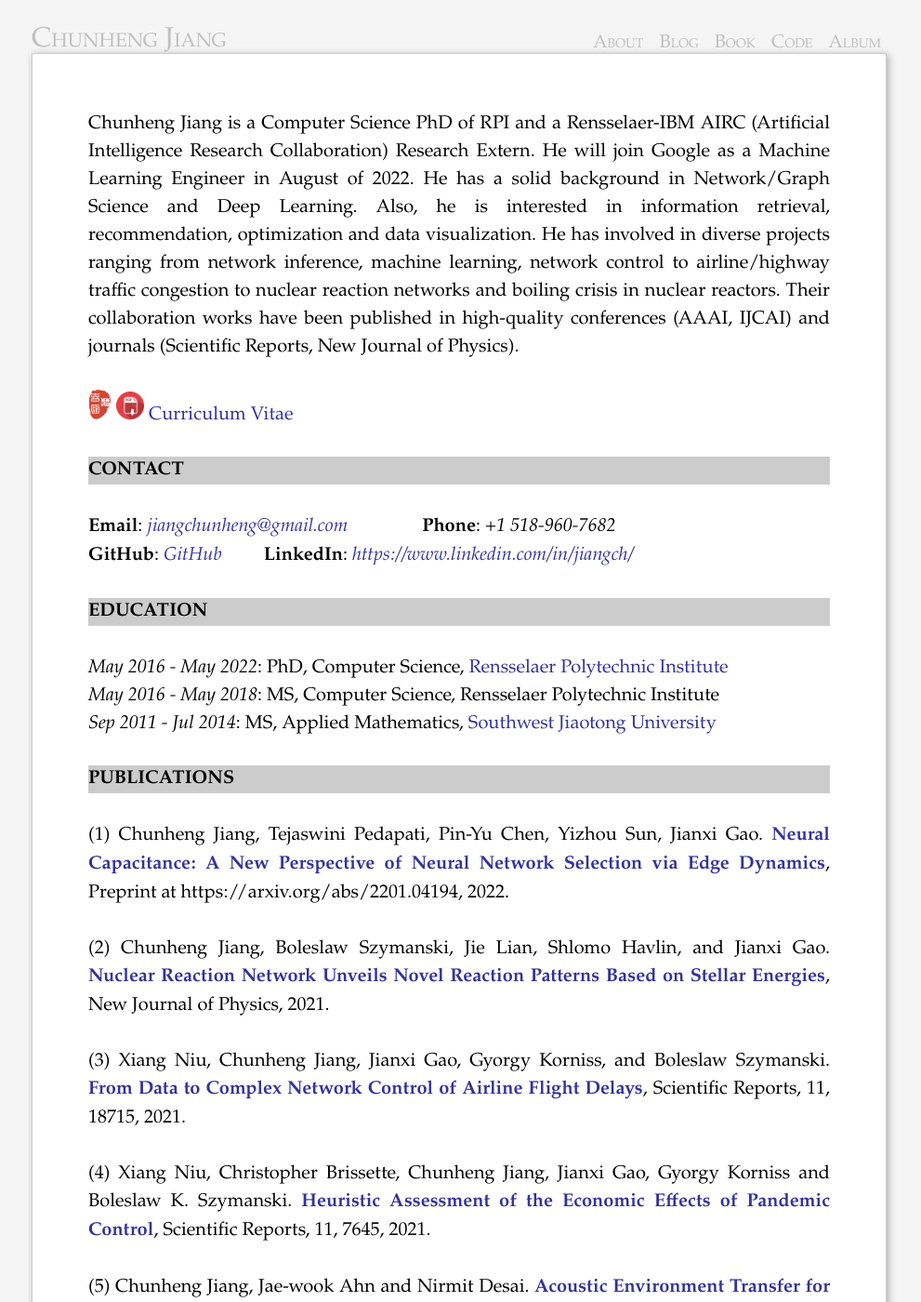
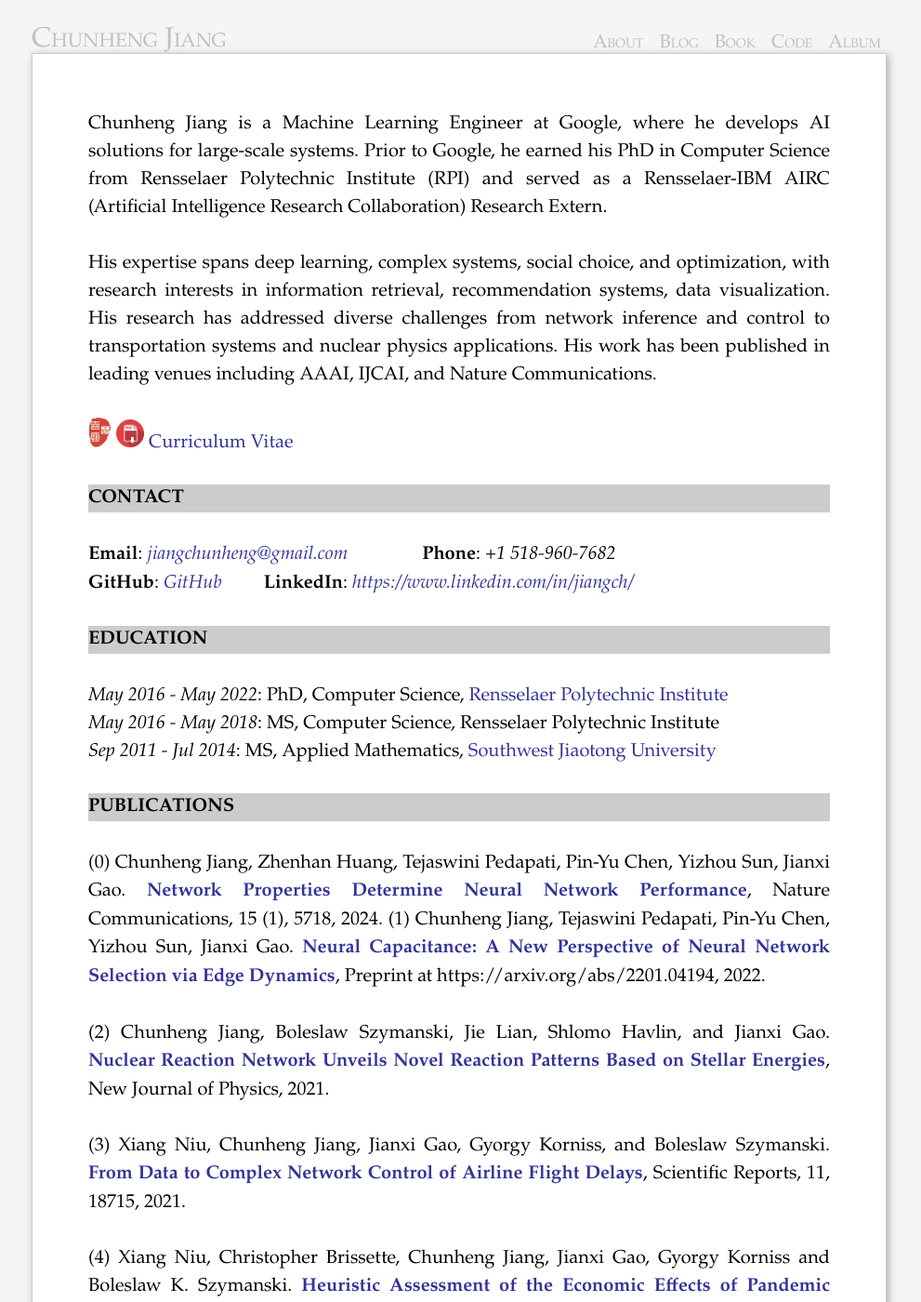
Before and after one commit to horsehour/horsehour.github.io, a Jekyll site: the page built from index.md, in a window 1280 px wide and 1400 px high. Shown: the whole window at 93% size, without its empty margins (146-1137 px from the left). Built offline with Jekyll 4.4.1, drawn with Linux system fonts in a browser that asks for light colours; comment, search, counter and statistics services are not loaded.

Commit message:
Updated "about me" intro and added a new publication entry for the natcomm paper. Updated cv.

```diff
--- a/index.md
+++ b/index.md
@@ -3,20 +3,16 @@
 title: CHUNHENG JIANG
 section: About
 ---
+Chunheng Jiang is a Machine Learning Engineer at Google,
+where he develops AI solutions for large-scale systems.
+Prior to Google, he earned his PhD in Computer Science from Rensselaer Polytechnic Institute (RPI)
+and served as a Rensselaer-IBM AIRC (Artificial Intelligence Research Collaboration) Research Extern.
 
-Chunheng Jiang is a Computer Science PhD of RPI
-<!--working with Dr. [Jianxi Gao][gao]{:target="_blank"},-->
-and a Rensselaer-IBM AIRC (Artificial Intelligence Research Collaboration) Research Extern.
-He will join Google as a Machine Learning Engineer in August of 2022.
-<!--now open to work as a Research Scientist, Software Engineer or Data Scientist after May 2022.-->
-He has a solid background in Network/Graph Science and Deep Learning.
-Also, he is interested in information retrieval, recommendation,
-optimization and data visualization.
-He has involved in diverse projects ranging from network inference,
-machine learning, network control to airline/highway traffic congestion to
-nuclear reaction networks and boiling crisis in nuclear reactors.
-Their collaboration works have been published in high-quality conferences (AAAI, IJCAI) and
-journals (Scientific Reports, New Journal of Physics).
+His expertise spans deep learning, complex systems, social choice, and optimization, with research interests in
+information retrieval, recommendation systems, data visualization.
+His research has addressed diverse challenges from network inference and control
+to transportation systems and nuclear physics applications.
+His work has been published in leading venues including AAAI, IJCAI, and Nature Communications.
 
 <img src="/assets/images/seal.png" style="width: 25px;"/>
 <img src="/assets/images/pdf.png" style="width: 30px;"/>
@@ -43,6 +39,9 @@
 
 PUBLICATIONS
 ------------
+(0) Chunheng Jiang, Zhenhan Huang, Tejaswini Pedapati, Pin-Yu Chen, Yizhou Sun, Jianxi Gao.
+<b>[Network Properties Determine Neural Network Performance][natcomm]{:target="_blank"}</b>,
+Nature Communications, 15 (1), 5718, 2024.
 (1) Chunheng Jiang, Tejaswini Pedapati, Pin-Yu Chen, Yizhou Sun, Jianxi Gao.
 <b>[Neural Capacitance: A New Perspective of Neural
 Network Selection via Edge Dynamics][capacitance]{:target="_blank"}</b>,
```
Also changed, not shown: other parts of index.md (+1 -0 lines), 3 other files.
